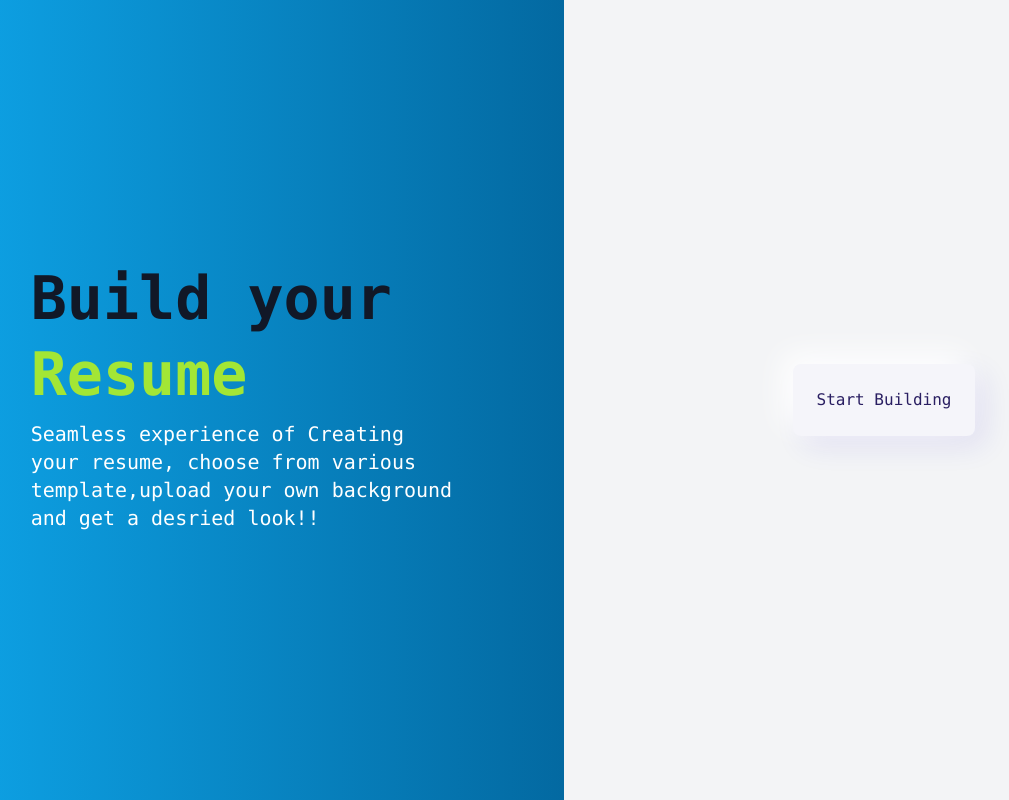
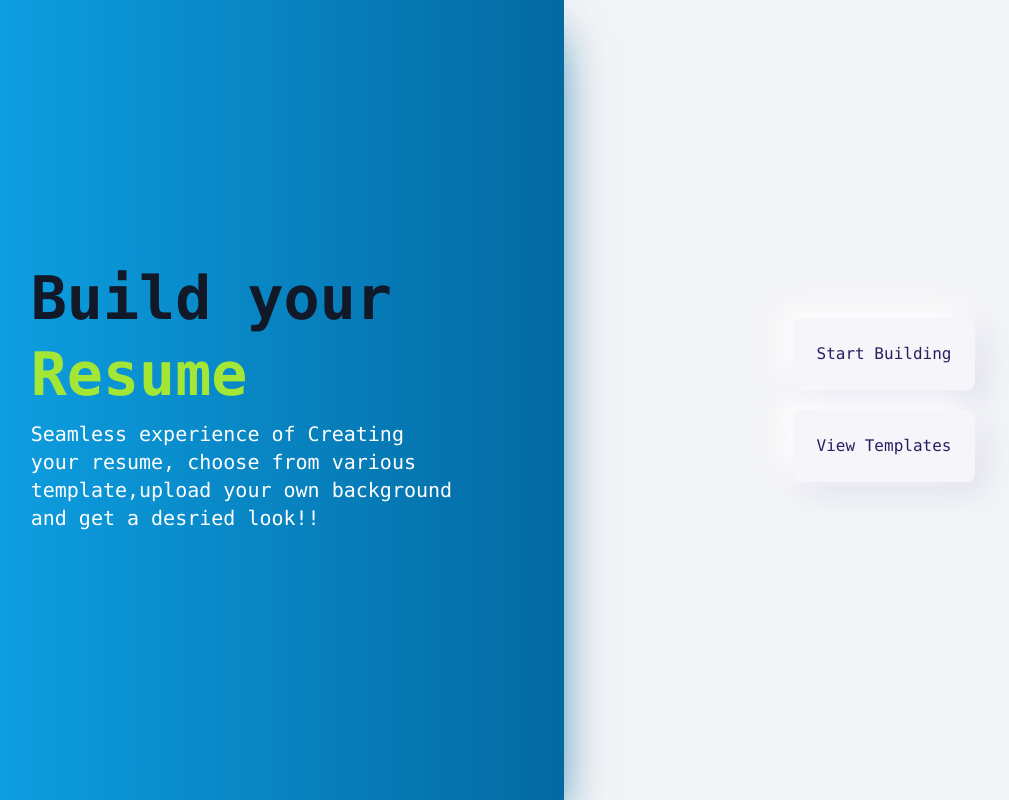
Before and after one commit to PrakashMandal-IV/Build_My_Resume, a React (Create React App) app: page / in a window 1280 px wide. Shown: the whole page, without its empty margins (76-1085 px from the left). Built offline with nearby package versions, Linux system fonts and the light colour scheme.

Commit message:
Add : landing page complete

```diff
--- a/src/Pages/LandingPage.jsx
+++ b/src/Pages/LandingPage.jsx
@@ -5,7 +5,7 @@ const LandingPage = () => {
     const nav = useNavigate()
     return (<>
         <div className="flex w-full h-[100vh]">
-            <div className="flex flex-1 bg-gradient-to-r from-sky-500 to-sky-700 shadow-2xl shadow-sky-700">
+            <div className="flex flex-1 bg-gradient-to-r from-sky-500 to-sky-700 shadow-2xl shadow-sky-700 z-50">
                 <div className="m-auto w-2/3">
 
                     <h1 class="mb-4 text-3xl font-extrabold text-gray-900 dark:text-white md:text-5xl lg:text-6xl"> Build your</h1>
@@ -16,17 +16,9 @@ const LandingPage = () => {
             </div>
             <div className="flex  flex-1 bg-gray-100  ">
                 <div className="m-auto flex flex-col gap-5 ">
-                {/* <button onClick={()=>nav('/home')} class="relative inline-flex items-center justify-center p-0.5 mb-2 mr-2 overflow-hidden text-sm font-medium text-gray-900 rounded-lg group bg-gradient-to-br from-cyan-500 to-blue-500 group-hover:from-cyan-500 group-hover:to-blue-500 hover:text-white dark:text-white focus:ring-4 focus:outline-none focus:ring-cyan-200 ">
-                        <span class="w-full relative md:text-xl px-5 py-2.5 transition-all ease-in duration-75 bg-white dark:bg-sky-400 rounded-md group-hover:bg-opacity-0">
-                          Start Building
-                        </span>
-                    </button>
-                    <button class="relative inline-flex items-center justify-center p-0.5 mb-2 mr-2 overflow-hidden text-sm font-medium text-gray-900 rounded-lg group bg-gradient-to-br from-cyan-500 to-blue-500 group-hover:from-cyan-500 group-hover:to-blue-500 hover:text-white dark:text-white focus:ring-4 focus:outline-none focus:ring-cyan-200 ">
-                        <span class="w-full relative md:text-xl px-5 py-2.5 transition-all ease-in duration-75 bg-white dark:bg-sky-400 rounded-md group-hover:bg-opacity-0">
-                           View Templates
-                        </span>
-                    </button> */}
+
                     <PrimaryButton Name={"Start Building"} />
+                    <PrimaryButton Name={"View Templates"} />
                 </div>
             </div>
         </div>
```
